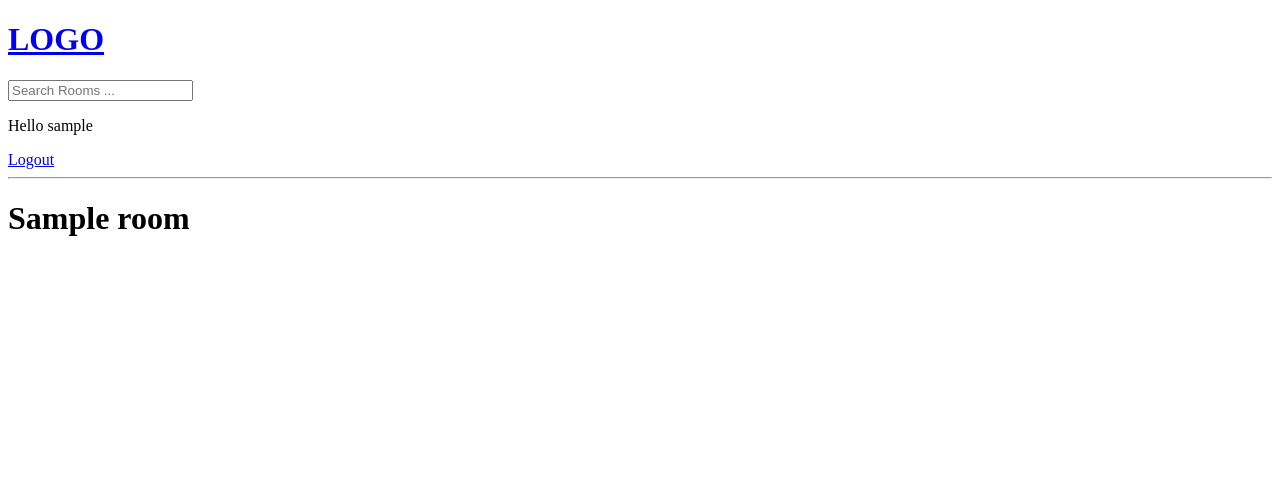
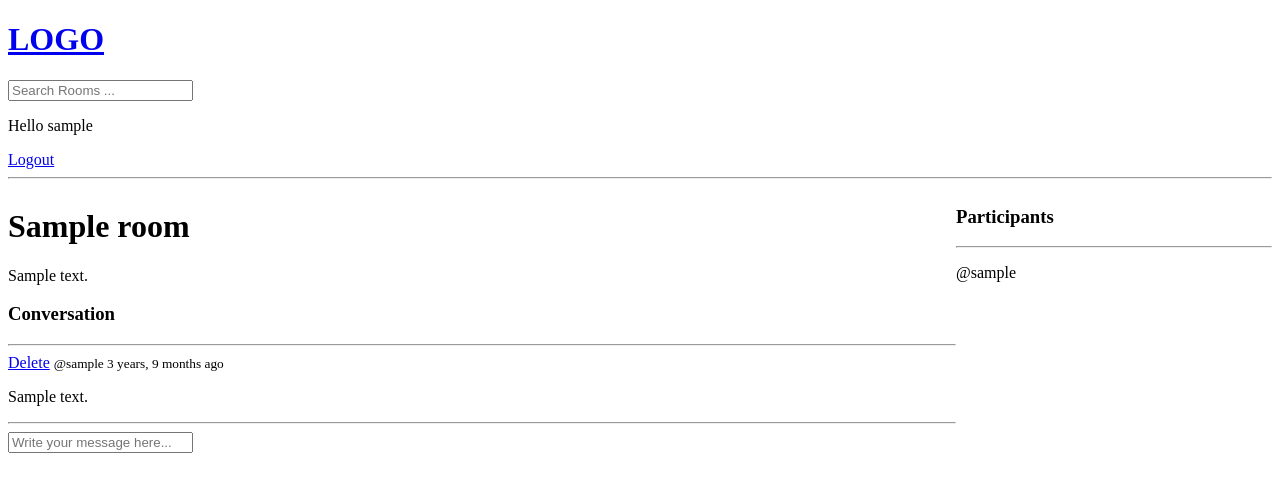
Before and after one commit to ethan-yz-hao/StudyBud, a Django app: page /room/1/ in a window 1280 px wide. Shown: the top 492 px of the page. Run offline with Django 4.2, Linux system fonts and the light colour scheme; a user stored in the database is signed in; tables that the repository leaves empty hold one stand-in row (values such as "Sample post").

Commit message:
CRUD-CD for message

```diff
--- a/base/models.py
+++ b/base/models.py
@@ -15,7 +15,7 @@ class Room(models.Model):
     topic = models.ForeignKey(Topic, on_delete=models.SET_NULL, null=True)
     name = models.CharField(max_length=200)
     description = models.TextField(null=True, blank=True)
-    # participants =
+    participants = models.ManyToManyField(User, related_name='participants', blank=True)
     updated = models.DateTimeField(auto_now=True)
     created = models.DateTimeField(auto_now_add=True)
 
--- a/base/templates/base/room.html
+++ b/base/templates/base/room.html
@@ -1,6 +1,57 @@
 {% extends 'main.html' %}
 
 {% block content %}
-<h1>{{ room.name }}</h1>
+
+    <style>
+    .room-container{
+        display: grid;
+        grid-template-columns: 3fr 1fr;
+    }
+    </style>
+
+    <div class="room-container">
+
+        <div>
+            <h1>{{ room.name }}</h1>
+
+            <p>{{ room.description }}</p>
+
+            <div class="comment-wrapper">
+                <h3>Conversation</h3>
+                <hr>
+
+                {% for message in room_messages %}
+                    <div>
+                        {% if request.user == message.user %}
+                        <a href="{%  url 'delete-message' message.id %}">Delete</a>
+                        {% endif %}
+                        <small>@{{ message.user }} {{ message.created|timesince }} ago</small>
+                        <p>{{ message.body }}</p>
+                        <hr>
+                    </div>
+                {% endfor %}
+            </div>
+
+            {% if request.user.is_authenticated %}
+                <div class="comment-form">
+                    <form method="POST" action="">
+                        {% csrf_token %}
+                        <input type="text" name="body" placeholder="Write your message here...">
+                    </form>
+                </div>
+            {% endif %}
+        </div>
+
+        <div>
+            <h3>Participants</h3>
+            <hr>
+            {% for participant in participants %}
+                <div>
+                <p>@{{ participant.username }}</p>
+                </div>
+            {% endfor %}
+        </div>
+
+    </div>
 
 {% endblock content %}
--- a/base/urls.py
+++ b/base/urls.py
@@ -12,4 +12,5 @@ urlpatterns = [
     path('create-room/', views.createRoom, name='create-room'),
     path('update-room/<str:pk>/', views.updateRoom, name='update-room'),
     path('delete-room/<str:pk>/', views.deleteRoom, name='delete-room'),
+    path('delete-message/<str:pk>/', views.deleteMessage, name='delete-message'),
 ]
--- a/base/views.py
+++ b/base/views.py
@@ -6,7 +6,7 @@ from django.contrib import messages
 from django.contrib.auth import authenticate, login, logout
 from django.contrib.auth.decorators import login_required
 from django.contrib.auth.forms import UserCreationForm
-from .models import Room, Topic
+from .models import Room, Topic, Message
 from .forms import RoomForm
 
 
@@ -77,7 +77,19 @@ def home(request):
 
 def room(request, pk):
     room = Room.objects.get(id=pk)
-    context = {'room': room}
+    room_messages = room.message_set.all().order_by('-created')
+    participants = room.participants.all()
+
+    if request.method == "POST":
+        message = Message.objects.create(
+            user=request.user,
+            room=room,
+            body=request.POST.get('body')
+        )
+        room.participants.add(request.user)
+        return redirect('room', pk=room.id)
+
+    context = {'room': room, 'room_messages': room_messages, 'participants': participants}
     return render(request, 'base/room.html', context)
 
 
@@ -123,3 +135,16 @@ def deleteRoom(request, pk):
         return redirect('home')
     context = {'obj': room}
     return render(request, 'base/delete.html', context)
+
+@login_required(login_url='/login')
+def deleteMessage(request, pk):
+    message = Message.objects.get(id=pk)
+
+    if request.user != message.user:
+        return HttpResponse('You are not allowed here')
+
+    if request.method == 'POST':
+        message.delete()
+        return redirect('home')
+    context = {'obj': message}
+    return render(request, 'base/delete.html', context)
```
Also changed, not shown: base/migrations/0003_alter_room_options_room_participants.py (added).
